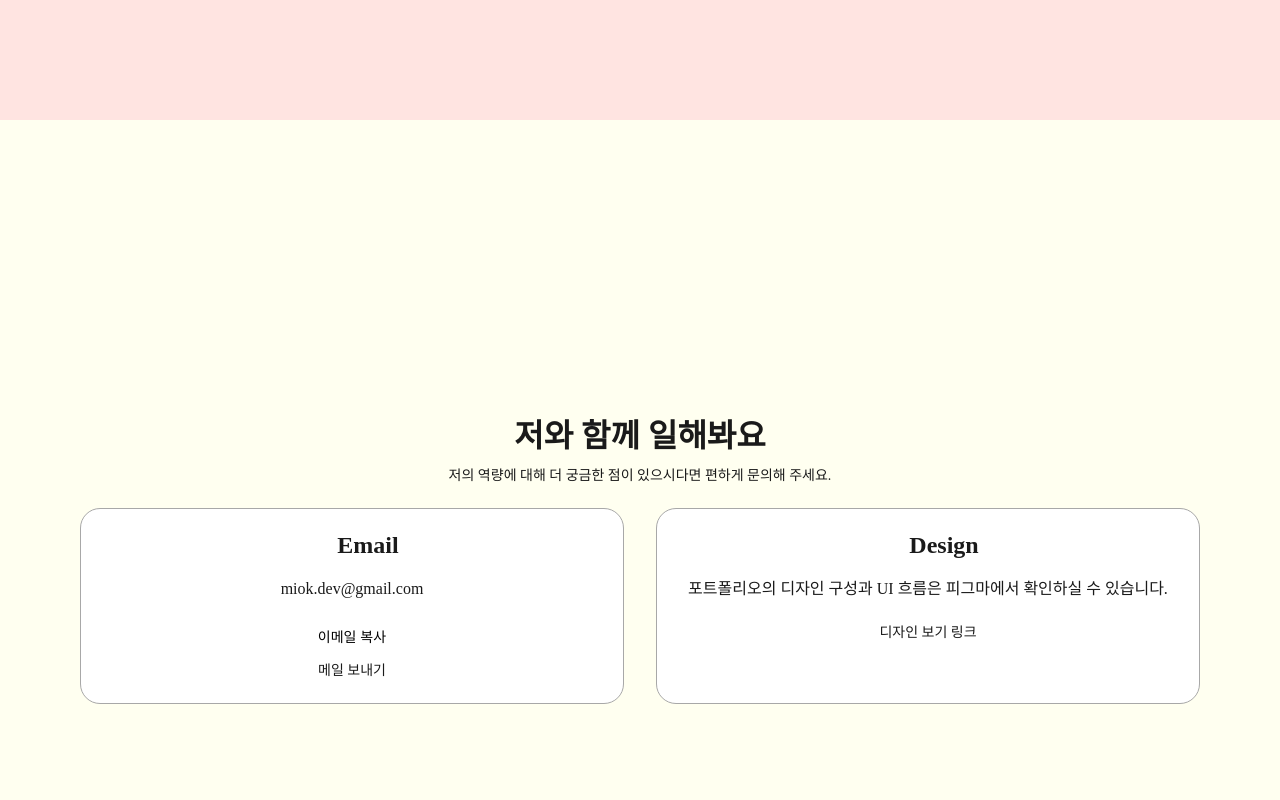
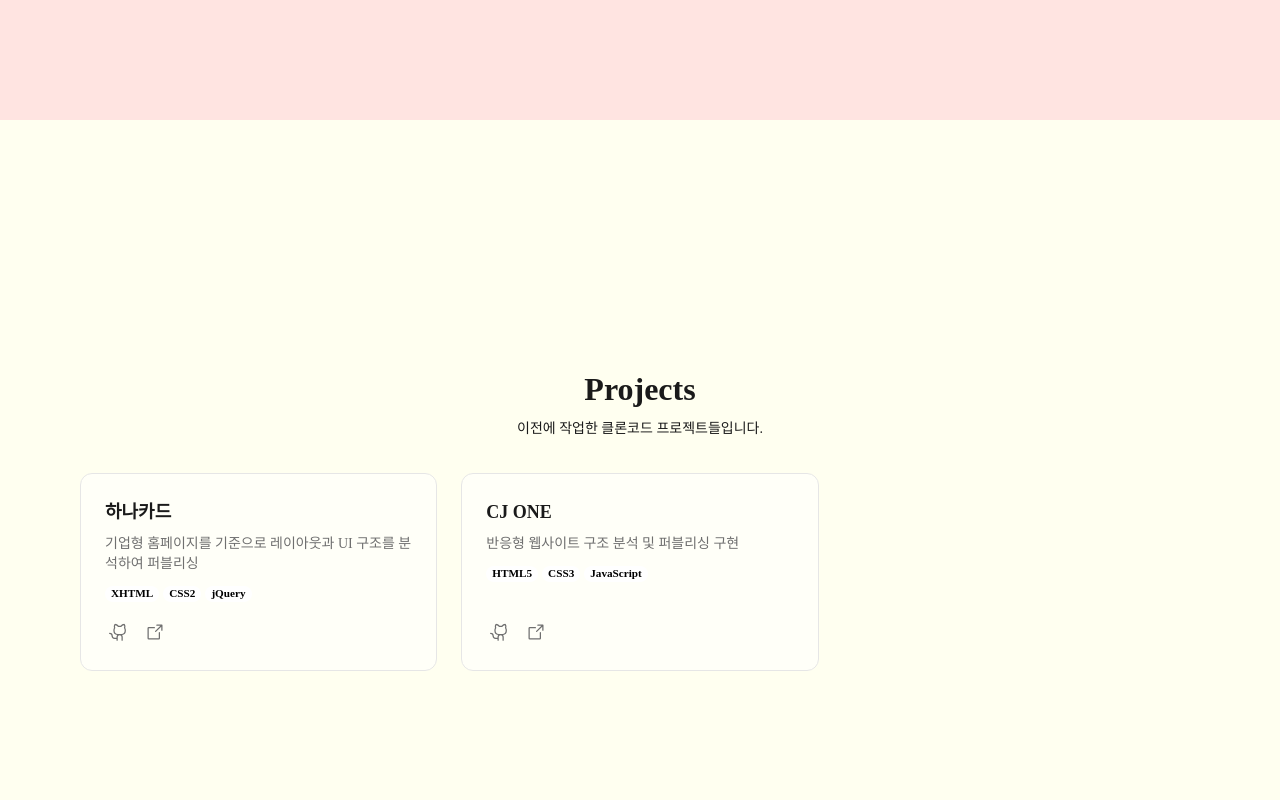
Before and after one commit to miok-jung/miok-jung.github.io, a Vue app: page / in a window 1280 px wide. Shown: the part 680-1480 px from the top of the page. Built offline with nearby package versions, Linux system fonts and the light colour scheme; some icons are missing.

Commit message:
feat: 미니 프로젝트 랜딩페이지 컴포넌트 업데이트

```diff
--- a/src/components/portfolio/Header.vue
+++ b/src/components/portfolio/Header.vue
@@ -59,7 +59,9 @@ const scrollToSection = (id: string) => {
       <button type="button" @click="scrollToSection('home')">
         {{ i18n.t('portfolio.header.navigation.home') }}
       </button>
-      <!-- <button type="button" @click="scrollToSection('about')">About</button> -->
+      <button type="button" @click="scrollToSection('projects')">
+        {{ i18n.t('portfolio.header.navigation.projects') }}
+      </button>
       <button type="button" @click="scrollToSection('contact')">
         {{ i18n.t('portfolio.header.navigation.contact') }}
       </button>
@@ -112,6 +114,9 @@ const scrollToSection = (id: string) => {
 
       <button type="button" @click="scrollToSection('home')">
         {{ i18n.t('portfolio.header.navigation.home') }}
+      </button>
+      <button type="button" @click="scrollToSection('projects')">
+        {{ i18n.t('portfolio.header.navigation.projects') }}
       </button>
       <!-- <button type="button" @click="scrollToSection('about')">About</button> -->
       <button type="button" @click="scrollToSection('contact')">
--- /dev/null
+++ b/src/components/portfolio/Projects.vue
@@ -0,0 +1,167 @@
+<script setup lang="ts">
+import { computed } from 'vue'
+import { useI18n } from 'vue-i18n'
+import { Icon } from '@iconify/vue'
+import BaseBadge from '../common/BaseBadge.vue'
+
+const { t, tm } = useI18n({ useScope: 'global' })
+
+const projects = computed(() => tm('portfolio.project.items'))
+</script>
+
+<template>
+  <section id="project" class="project-section">
+    <div class="project-section__title">
+      <h2>{{ t('portfolio.project.title') }}</h2>
+      <p>{{ t('portfolio.project.subtitle') }}</p>
+    </div>
+
+    <ul class="project-section__list">
+      <li v-for="project in projects" :key="project.id" class="project-card">
+        <div class="project-card__body">
+          <h3 class="project-card__name">{{ project.title }}</h3>
+          <p class="project-card__desc">{{ project.description }}</p>
+          <div class="project-card__tags">
+            <BaseBadge
+              v-for="tag in project.tags"
+              :key="tag"
+              :text="tag"
+              size="sm" />
+          </div>
+        </div>
+
+        <div class="project-card__links" @click.stop>
+          <a
+            v-if="project.github"
+            :href="project.github"
+            target="_blank"
+            rel="noopener noreferrer"
+            aria-label="GitHub">
+            <Icon icon="ph:github-logo" width="20" height="20" />
+          </a>
+          <a
+            v-if="project.link"
+            :href="project.link"
+            target="_blank"
+            rel="noopener noreferrer"
+            :aria-label="t('portfolio.aria.go_to_link')">
+            <Icon icon="ph:arrow-square-out" width="20" height="20" />
+          </a>
+        </div>
+      </li>
+    </ul>
+  </section>
+</template>
+
+<style scoped lang="scss">
+.project-section {
+  display: flex;
+  flex-direction: column;
+  justify-content: center;
+  align-items: center;
+  gap: 32px;
+  min-height: 100svh;
+  padding: 40px 80px;
+  box-sizing: border-box;
+
+  &__title {
+    display: flex;
+    flex-direction: column;
+    align-items: center;
+    gap: 8px;
+  }
+
+  &__list {
+    list-style: none;
+    margin: 0;
+    padding: 0;
+    display: grid;
+    grid-template-columns: repeat(auto-fill, minmax(280px, 1fr));
+    gap: 24px;
+    width: 100%;
+    max-width: 1200px;
+  }
+}
+
+.project-card {
+  display: flex;
+  flex-direction: column;
+  justify-content: space-between;
+  gap: 16px;
+  padding: 24px;
+  border: 1px solid var(--grey-2);
+  border-radius: 12px;
+  background: rgba(255, 255, 255, 0.5);
+  backdrop-filter: blur(6px);
+  cursor: pointer;
+  transition:
+    border-color 0.2s ease,
+    transform 0.2s ease;
+
+  &:hover {
+    border-color: var(--grey-5);
+    transform: translateY(-2px);
+  }
+
+  &__body {
+    display: flex;
+    flex-direction: column;
+    gap: 8px;
+  }
+
+  &__name {
+    font-size: 18px;
+    line-height: 28px;
+    font-weight: 600;
+  }
+
+  &__desc {
+    font-size: 14px;
+    line-height: 20px;
+    color: var(--grey-7);
+  }
+
+  &__tags {
+    display: flex;
+    flex-wrap: wrap;
+    gap: 4px;
+    margin-top: 4px;
+  }
+
+  &__links {
+    display: flex;
+    gap: 8px;
+
+    a {
+      display: flex;
+      align-items: center;
+      padding: 4px;
+      color: var(--grey-7);
+
+      &:hover {
+        color: var(--grey-10);
+        border: none;
+        background: transparent;
+      }
+    }
+  }
+}
+
+/* tablet */
+@media (max-width: $bp-tablet) {
+  .project-section {
+    padding: 40px 48px;
+  }
+}
+
+/* mobile */
+@media (max-width: $bp-mobile) {
+  .project-section {
+    padding: 80px 24px 24px;
+  }
+
+  .project-section__list {
+    grid-template-columns: 1fr;
+  }
+}
+</style>
--- a/src/i18n/en/portfolio.ts
+++ b/src/i18n/en/portfolio.ts
@@ -4,25 +4,55 @@ export default {
       title: 'Mi Ok, Jung',
       navigation: {
         home: 'Home',
+        projects: 'Projects',
         contact: 'Contact',
       },
     },
     home: {
       title: 'Creating more than what meets the eye',
       description:
-        'I focus on publishing that preserves user experience,\nmaintainable UI structures, and code that clearly explains the "why" behind it.',
+        'I focus on user-friendly publishing, maintainable UI structures, and writing code that clearly explains the reasoning behind it.',
+    },
+    project: {
+      title: 'Projects',
+      subtitle: 'Clone coding projects I have worked on.',
+      back: 'Back to list',
+      items: [
+        {
+          id: 'hanacard',
+          title: 'Hana Card',
+          description:
+            'Publishing based on analyzing layout and UI structure of a corporate website',
+          detail:
+            'Built by analyzing an existing website, breaking down the UI, and reconstructing it into component-based structures. Focused on semantic markup and CSS architecture while studying static layouts and interactions.',
+          tags: ['XHTML', 'CSS2', 'jQuery'],
+          github: 'https://github.com/miok-jung/hanacard_clone',
+          link: 'https://jnarin.com/hanacard_clone',
+        },
+        {
+          id: 'cj-one',
+          title: 'CJ ONE',
+          description:
+            'Responsive web structure analysis and publishing implementation',
+          detail:
+            'Created a responsive layout based on design references, considering UI flow across different devices. Structured components for better reusability and maintainability.',
+          tags: ['HTML5', 'CSS3', 'JavaScript'],
+          github: 'https://github.com/miok-jung/cjone_clone',
+          link: 'https://jnarin.com/cjone_clone/',
+        },
+      ],
     },
     contact: {
-      title: 'Let’s Work Together',
+      title: "Let's work together",
       subtitle:
-        'If you’d like to learn more about my skills, feel free to reach out.',
+        'If you have any questions about my skills, feel free to reach out.',
       mail: {
         send: 'Send Email',
         copy: 'Copy Email',
       },
       design: {
         description:
-          'You can review the portfolio design structure and UI flow on Figma.',
+          'You can check the design structure and UI flow of this portfolio in Figma.',
         view_link: 'View Design',
       },
     },
--- a/src/i18n/ko/portfolio.ts
+++ b/src/i18n/ko/portfolio.ts
@@ -4,6 +4,7 @@ export default {
       title: 'Mi Ok, Jung',
       navigation: {
         home: '홈',
+        projects: '프로젝트',
         contact: '연락하기',
       },
     },
@@ -11,6 +12,34 @@ export default {
       title: '보이는 것 이상의 것을 만듭니다',
       description:
         '사용자 경험을 해치지 않는 퍼블리싱,\n유지보수 가능한 UI 구조, 그리고 "왜 이렇게 만들었는지..." 설명 가능한 코드를 좋아합니다.',
+    },
+    project: {
+      title: 'Projects',
+      subtitle: '이전에 작업한 클론코드 프로젝트들입니다.',
+      back: '목록으로',
+      items: [
+        {
+          id: 'hanacard',
+          title: '하나카드',
+          description:
+            '기업형 홈페이지를 기준으로 레이아웃과 UI 구조를 분석하여 퍼블리싱',
+          detail:
+            '실제 웹사이트를 기반으로 UI를 분해하고 컴포넌트 단위로 재구성하여 구현했습니다. 정적 레이아웃 구조와 인터랙션을 분석하며 시맨틱 마크업과 CSS 구조 설계에 집중했습니다.',
+          tags: ['XHTML', 'CSS2', 'jQuery'],
+          github: 'https://github.com/miok-jung/hanacard_clone',
+          link: 'https://jnarin.com/hanacard_clone',
+        },
+        {
+          id: 'cj-one',
+          title: 'CJ ONE',
+          description: '반응형 웹사이트 구조 분석 및 퍼블리싱 구현',
+          detail:
+            '디자인 시안을 기반으로 반응형 레이아웃을 구성하고, 디바이스별 UI 흐름을 고려하여 미디어쿼리를 설계했습니다. 컴포넌트 단위로 분리하여 재사용성과 유지보수성을 고려했습니다.',
+          tags: ['HTML5', 'CSS3', 'JavaScript'],
+          github: 'https://github.com/miok-jung/cjone_clone',
+          link: 'https://jnarin.com/cjone_clone/',
+        },
+      ],
     },
     contact: {
       title: '저와 함께 일해봐요',
@@ -32,6 +61,7 @@ export default {
         close: '메뉴 닫기',
         mobile: '모바일 메뉴',
       },
+      go_to_link: '링크 바로가기',
     },
   },
 }
--- a/src/pages/PortfolioPage.vue
+++ b/src/pages/portfolio/IndexPage.vue
@@ -1,12 +1,12 @@
 <script setup lang="ts">
-// import About from '../components/portfolio/About.vue'
-import Home from '../components/portfolio/Home.vue'
-import Contact from '../components/portfolio/Contact.vue'
+import Home from '../../components/portfolio/Home.vue'
+import Projects from '../../components/portfolio/Projects.vue'
+import Contact from '../../components/portfolio/Contact.vue'
 </script>
 <template>
   <main class="portfolio">
     <Home class="portfolio__section" />
-    <!-- <About class="portfolio__section" /> -->
+    <Projects class="portfolio__section" />
     <Contact class="portfolio__section" />
   </main>
 </template>
--- a/src/router/routes.ts
+++ b/src/router/routes.ts
@@ -1,7 +1,7 @@
 import type { RouteRecordRaw } from 'vue-router'
 
 import PortfolioLayout from '../layouts/PortfolioLayout.vue'
-import PortfolioPages from '../pages/PortfolioPage.vue'
+import PortfolioPages from '../pages/portfolio/IndexPage.vue'
 import TestLayout from '../layouts/TestLayout.vue'
 import TestPage from '../pages/TestPage.vue'
 
```
